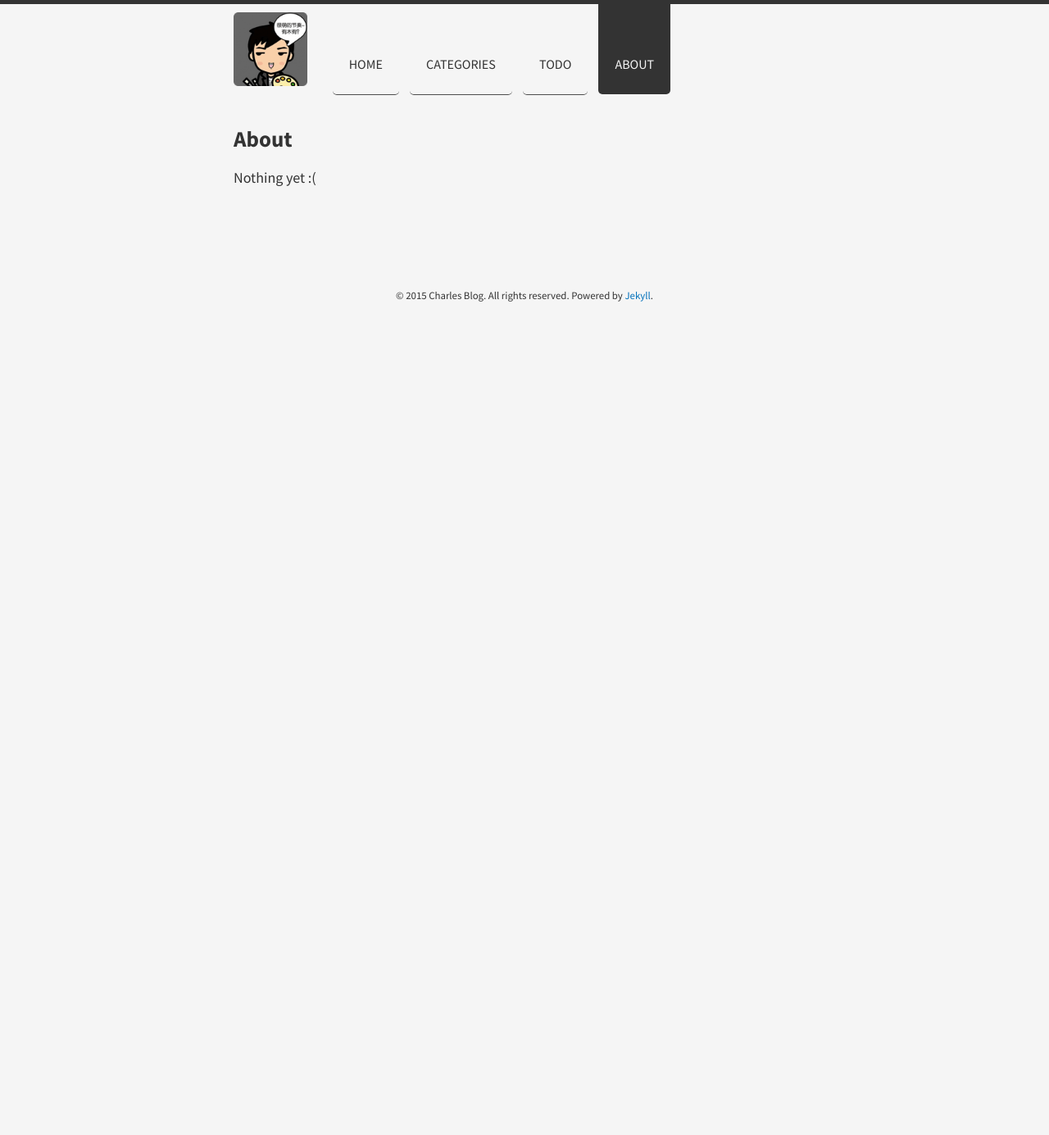
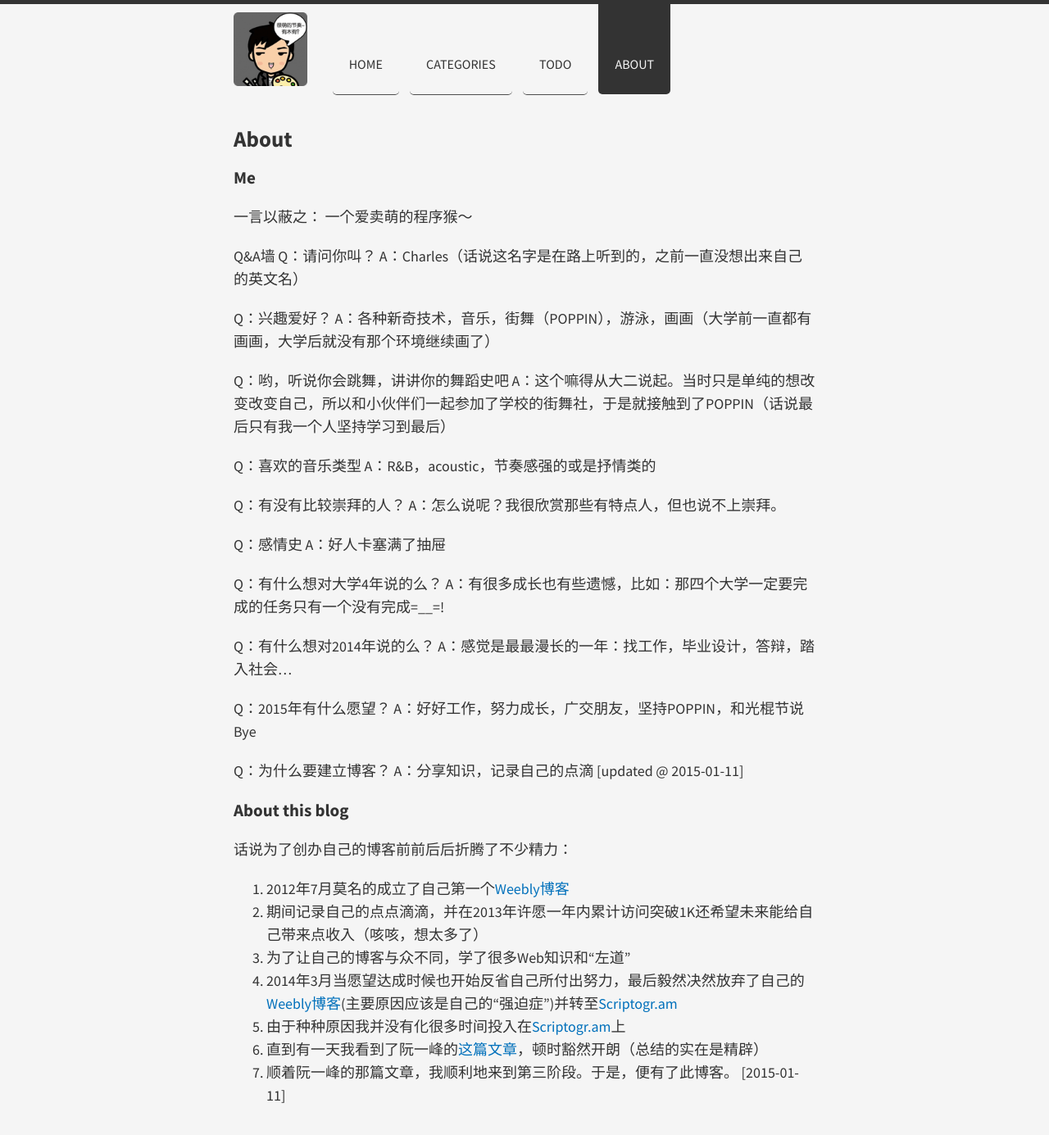
Before and after one commit to JavaCS3/blog, a Jekyll site: the page built from about/index.md, in a window 1280 px wide and 1400 px high. Shown: the top 1385 px of the window at 82% size. Built offline with Jekyll 4.4.1, drawn with Linux system fonts in a browser that asks for light colours; nearby versions of some CDN libraries; Markdown is read by kramdown in place of the engine named in the settings.

Commit message:
add about

```diff
--- a/about/index.md
+++ b/about/index.md
@@ -3,4 +3,49 @@ layout: page
 title: About
 ---
 
-Nothing yet :(
+### Me
+一言以蔽之：
+一个爱卖萌的程序猴～
+
+Q&A墙
+Q：请问你叫？
+A：Charles（话说这名字是在路上听到的，之前一直没想出来自己的英文名）
+
+Q：兴趣爱好？
+A：各种新奇技术，音乐，街舞（POPPIN），游泳，画画（大学前一直都有画画，大学后就没有那个环境继续画了）
+
+Q：哟，听说你会跳舞，讲讲你的舞蹈史吧
+A：这个嘛得从大二说起。当时只是单纯的想改变改变自己，所以和小伙伴们一起参加了学校的街舞社，于是就接触到了POPPIN（话说最后只有我一个人坚持学习到最后）
+
+Q：喜欢的音乐类型
+A：R&B，acoustic，节奏感强的或是抒情类的
+
+Q：有没有比较崇拜的人？
+A：怎么说呢？我很欣赏那些有特点人，但也说不上崇拜。
+
+Q：感情史
+A：好人卡塞满了抽屉
+
+Q：有什么想对大学4年说的么？
+A：有很多成长也有些遗憾，比如：那四个大学一定要完成的任务只有一个没有完成=__=!
+
+Q：有什么想对2014年说的么？
+A：感觉是最最漫长的一年：找工作，毕业设计，答辩，踏入社会...
+
+Q：2015年有什么愿望？
+A：好好工作，努力成长，广交朋友，坚持POPPIN，和光棍节说Bye
+
+Q：为什么要建立博客？
+A：分享知识，记录自己的点滴
+[updated @ 2015-01-11]
+
+### About this blog
+话说为了创办自己的博客前前后后折腾了不少精力：
+1. 2012年7月莫名的成立了自己第一个[Weebly博客](http://cooljstyle.weebly.com/)
+2. 期间记录自己的点点滴滴，并在2013年许愿一年内累计访问突破1K还希望未来能给自己带来点收入（咳咳，想太多了）
+3. 为了让自己的博客与众不同，学了很多Web知识和“左道”
+4. 2014年3月当愿望达成时候也开始反省自己所付出努力，最后毅然决然放弃了自己的[Weebly博客](http://cooljstyle.weebly.com/)(主要原因应该是自己的“强迫症”)并转至[Scriptogr.am](http://scriptogr.am/javacs3)
+5. 由于种种原因我并没有化很多时间投入在[Scriptogr.am](http://scriptogr.am/javacs3)上
+6. 直到有一天我看到了阮一峰的[这篇文章](http://www.ruanyifeng.com/blog/2012/08/blogging_with_jekyll.html)，顿时豁然开朗（总结的实在是精辟）
+7. 顺着阮一峰的那篇文章，我顺利地来到第三阶段。于是，便有了此博客。
+[2015-01-11]
```
